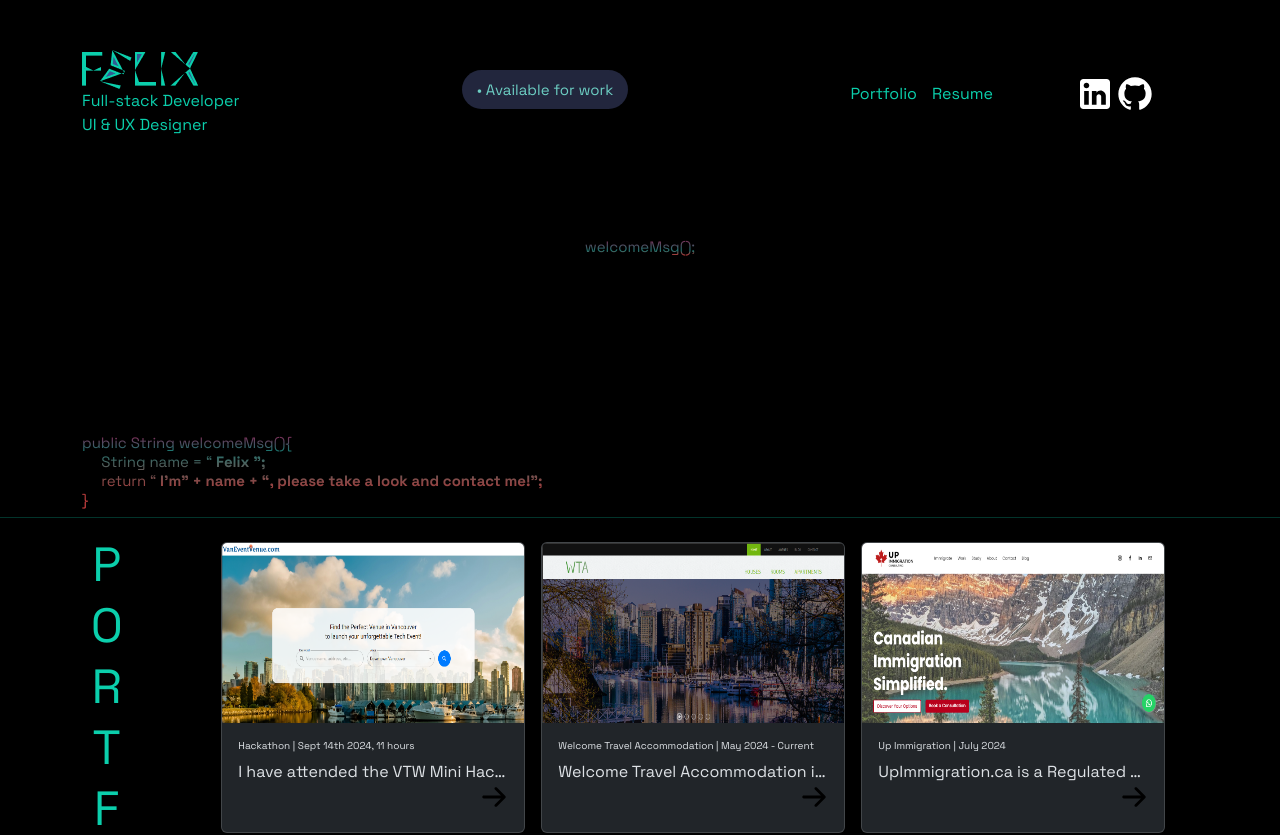
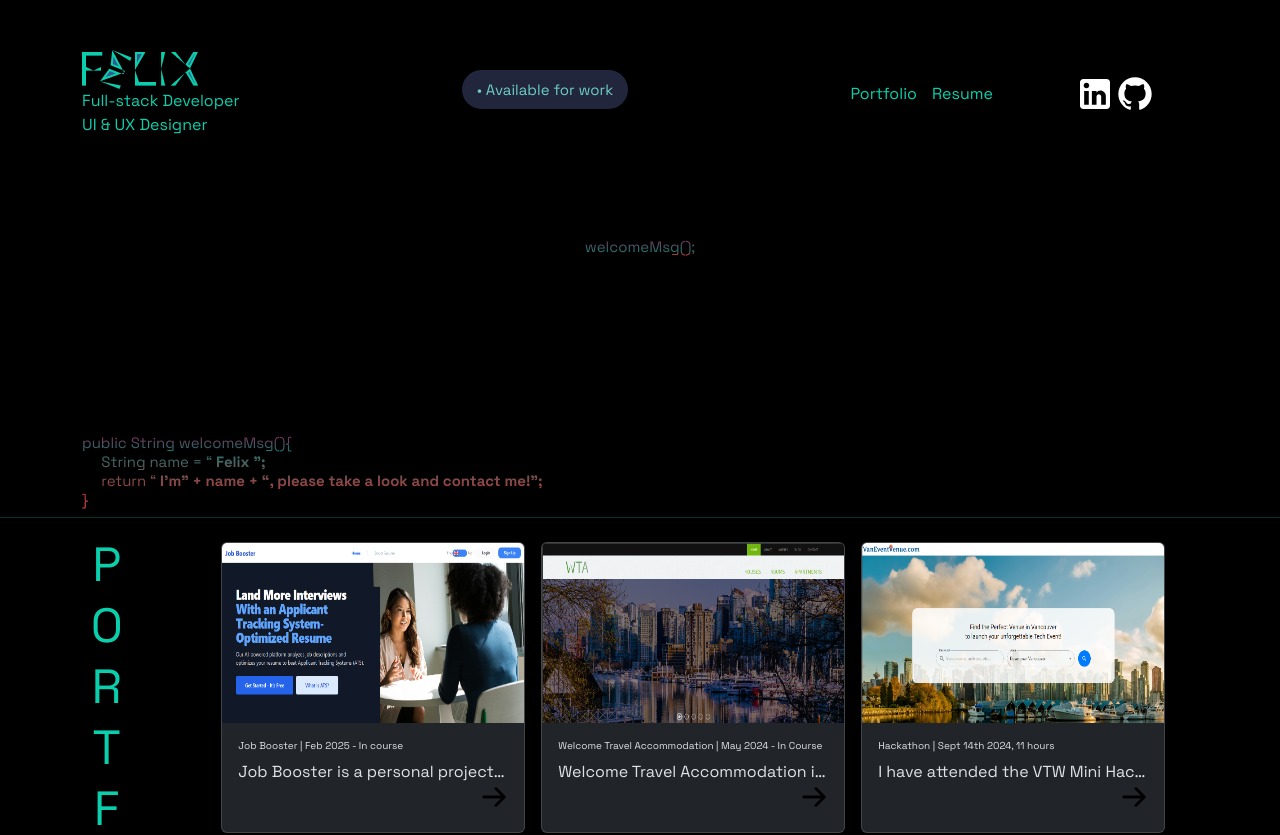
Before and after one commit to d4rkx666/portfolio, a React (Create React App) app: page / in a window 1280 px wide. Shown: the top 835 px of the page. Built offline with nearby package versions, Linux system fonts and the light colour scheme.

Commit message:
Uploading new project and description

```diff
--- a/src/components/About.js
+++ b/src/components/About.js
@@ -27,7 +27,8 @@ export const About = () => {
                      </p>*/}
                      <p className='h3 skillTitle text-center text-md-start'>
                         Hi there! Let me tell you many things about me :D...<br/><br/>
-                        In addition to my extense back-end background, I also do Forex Trading in my free time, so yes, I am a nerd about economy stuffs, Cryptocurrencies and movies or memes about that, in fact, my analysis are good enough to make money for my saturday dinner. <a className='h4' target='_blank' href="https://www.octafx.com/copy-trade/master/23481529/">(click here to check my trading account)</a><br/><br/>
+                        I am an expert on creating and maintaining API Restful webservices and Microservices for almost 8 years!<br/><br/>My main stacks are Java with Spring Framework and Spring boot, and React JS as my fun toy to create Front-End apps.<br/><br/>
+                        In addition to my extense back-end background, I also do Forex Trading in my free time, so yes, I am a nerd about economy stuffs, Cryptocurrencies and movies or memes about that, in fact, my analysis are good enough to make money for my saturday dinner.<br/><br/>
                         Besides hard work and boring stuffs, I want to share that I am a Lindy Hop dancer (Swing dance from the 20s ) and this is the thing that most inspires me in my life, because listening to jazz music, socialising and meeting new friends, those beautiful things, are a great part of my whole life.
                      </p>
                   </Col>
--- a/src/components/Portfolio.js
+++ b/src/components/Portfolio.js
@@ -15,6 +15,7 @@ import tc_thumbnail from './../images/torontocupcake/portrait.png';
 import wta_thumbnail from './../images/wta/portrait.png';
 import upimm_thumbnail from './../images/upimmigration/portrait.png';
 import hackathon_thumbnail from './../images/vtw-hackathon/portrait.png';
+import jobbooster_thumbnail from './../images/jobbooster/portrait.png';
 
 export const Portfolio = () => {
 
@@ -30,6 +31,30 @@ export const Portfolio = () => {
 
    const cards = [
       {
+         title: "Job Booster",
+         description: "Job Booster is a personal project that optimize/create resumes with Artificial Intelligence to stand out for recruiters and employers, and replicates the Applicant Tracking System to show a similar score to pass these systems of automate screening.",
+         projectSteps: "Since I am the owner of this project, I developer everything by my own.\n\nAs a Front-End developer, I used React JS and Tailwind to style the components. I used the basic and advanced hooks to create an interactive web application, from useState, useEffect, and also useContext to wrap all the code where authentication is needed to show the components.\n\nAs Back-End developer, I developed an Restful API in Python with FastApi, to deliver an easier way to interact with the database and enhance the permission of Free/Pro users.\n\nI also created the database with NoSql using Firebase with Firestore to store user data, and FireAuth to authenticate my users.",
+         duration: "Feb 2025 - In course",
+         role: "Full-Stack Developer",
+         source: "https://jobbooster.vercel.app/",
+         skills: ["React.JS", "Python", "FastApi", "Tailwind", "Cloud Firebase", "Artificial Intelligence"],
+         designPrototypes: [
+         ],
+         thumbnail: jobbooster_thumbnail
+      },
+      {
+         title: "Welcome Travel Accommodation",
+         description: "Welcome Travel Accommodation is a real state company which rentes rooms in sharing houses around Vancouver, BC.",
+         projectSteps: "I am currently designing and developing the website of the company.\n\nI am designing and developing the customer and admin panel, which are the most important goals for the company, so I can boost the internal management up to 80% of productivity.\n\nNow the current project fase is on development the functionality of the panels and designing the full database, but after finishing the main goal, I will improve the main page design.",
+         duration: "May 2024 - In Course",
+         role: "Web Master | Developer & Designer",
+         source: "https://welcometravelaccommodation.com/",
+         skills: ["PHP language", "MySQL Databases", "Javascript", "HTML5 and CSS5"],
+         designPrototypes: [
+         ],
+         thumbnail: wta_thumbnail
+      },
+      {
          title: "Hackathon",
          description: "I have attended the VTW Mini Hackathon in Vancouver, BC, where my team and I developed an product in order to enhance the tech community hub in Vancouver.",
          projectSteps: "I played an important role as Full-stack developer (Back-end & Front-end), designing the Home Page with the lastest UI Kit technologies.\n\nAs a Back-end developer, I implemented Maps SDK to pin the Venue events in Vancouver and its information, and Cloud Firebase API to get the Venue information storaged in our database.\n\nHackathon event: \nhttps://devpost.com/software/vaneventvenue\nhttps://lu.ma/f73uoq87?tk=nBFpZV",
@@ -40,18 +65,6 @@ export const Portfolio = () => {
          designPrototypes: [
          ],
          thumbnail: hackathon_thumbnail
-      },
-      {
-         title: "Welcome Travel Accommodation",
-         description: "Welcome Travel Accommodation is a real state company which rentes rooms in sharing houses around Vancouver, BC.",
-         projectSteps: "I am currently designing and developing the website of the company.\n\nI am designing and developing the customer and admin panel, which are the most important goals for the company, so I can boost the internal management up to 80% of productivity.\n\nNow the current project fase is on development the functionality of the panels and designing the full database, but after finishing the main goal, I will improve the main page design.",
-         duration: "May 2024 - Current",
-         role: "Web Master | Developer & Designer",
-         source: "https://welcometravelaccommodation.com/",
-         skills: ["PHP language", "MySQL Databases", "Javascript", "HTML5 and CSS5"],
-         designPrototypes: [
-         ],
-         thumbnail: wta_thumbnail
       },
       {
          title: "Up Immigration",
```
Also changed, not shown: src/images/jobbooster/portrait.png (added), 1 other file (tests, documents, lock files or other folders).
